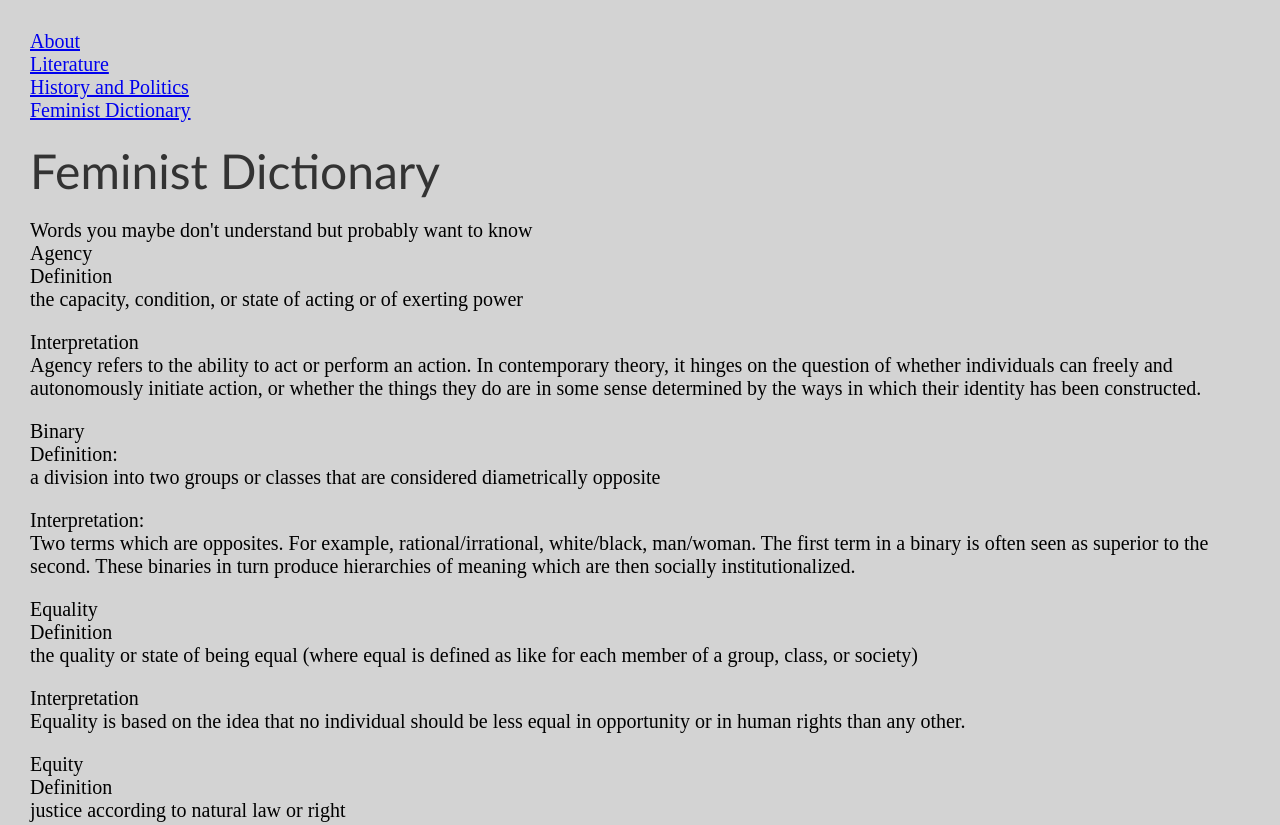
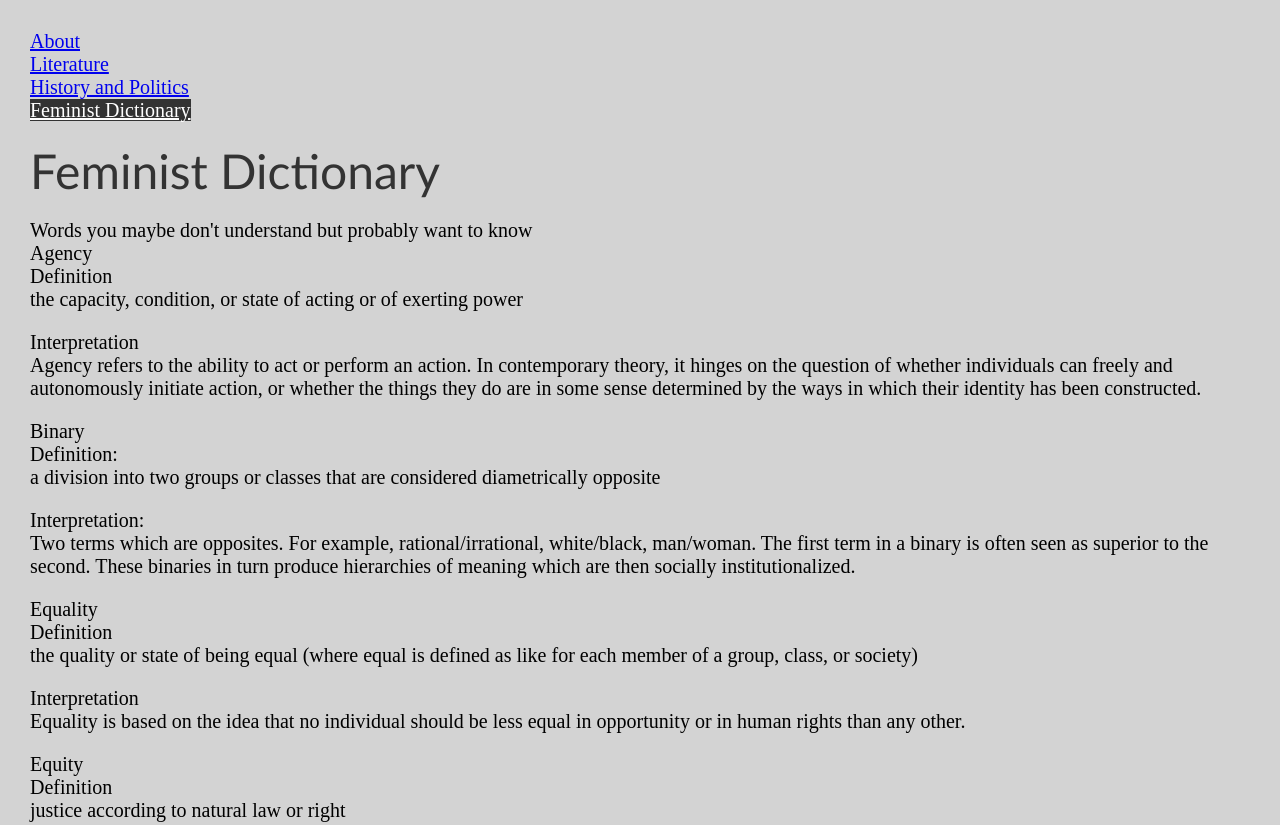
Before and after one commit to syn7515/ds4, a plain HTML site: page femdict.html in a window 1280 px wide. Shown: the top 825 px of the page. Drawn offline with Linux system fonts and the light colour scheme.

Commit message:
Add files via upload

```diff
--- a/css/style.css
+++ b/css/style.css
@@ -24,3 +24,12 @@ main li{
 p{
     margin: 0px 0px 20px 0px;
 }
+
+nav .active{
+    color: white;
+    background-color: #333;
+}
+
+nav .active:visited{
+    color: white;
+}
--- a/femdict.html
+++ b/femdict.html
@@ -23,7 +23,7 @@
           <li><a href="index.html">About</a></li>
           <li><a href="literature.html">Literature</a></li>
           <li><a href="history.html">History and Politics</a></li>
-          <li><a href="femdict.html">Feminist Dictionary</a></li>
+          <li><a class="active" href="femdict.html">Feminist Dictionary</a></li>
         </ul>
     </nav>
       <!-- definitions from meriam webster -->
```
Also changed, not shown: history.html (+1 -1 lines), index.html (+1 -1 lines), literature.html (+1 -1 lines).
